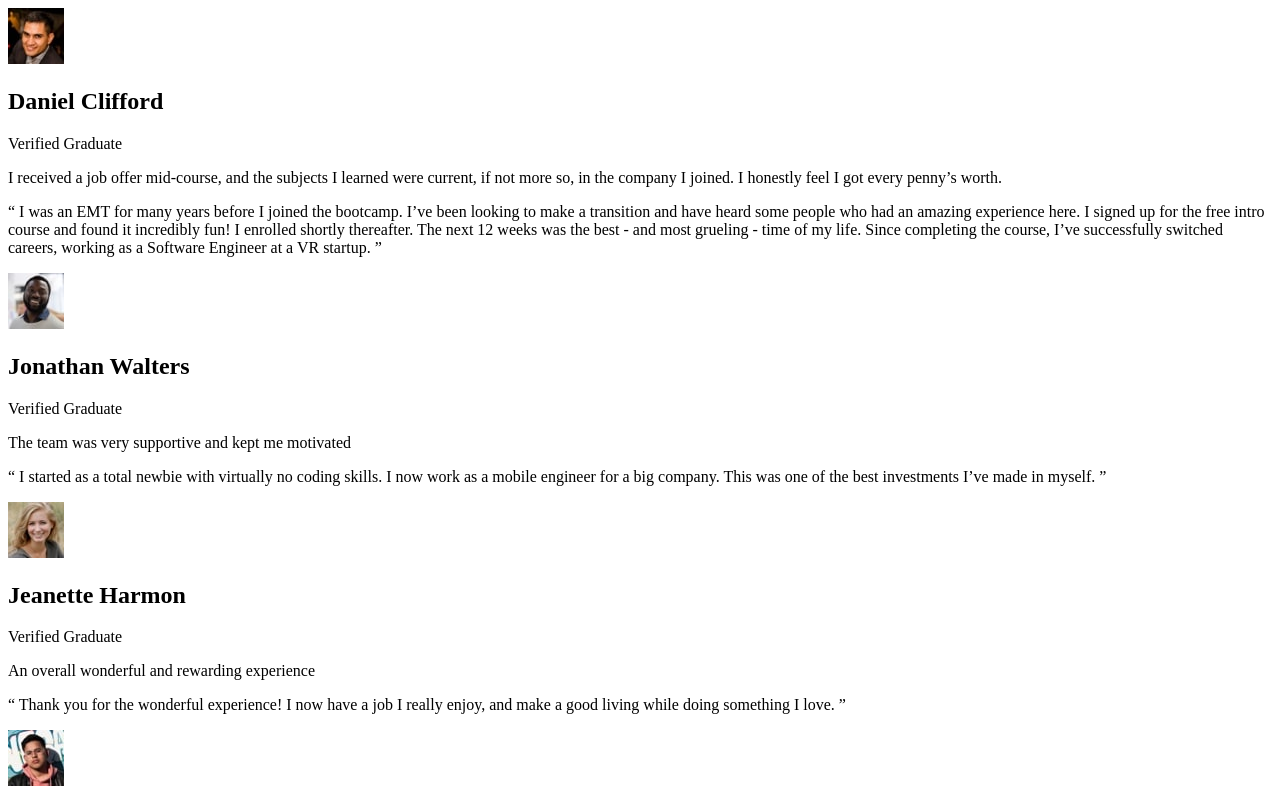
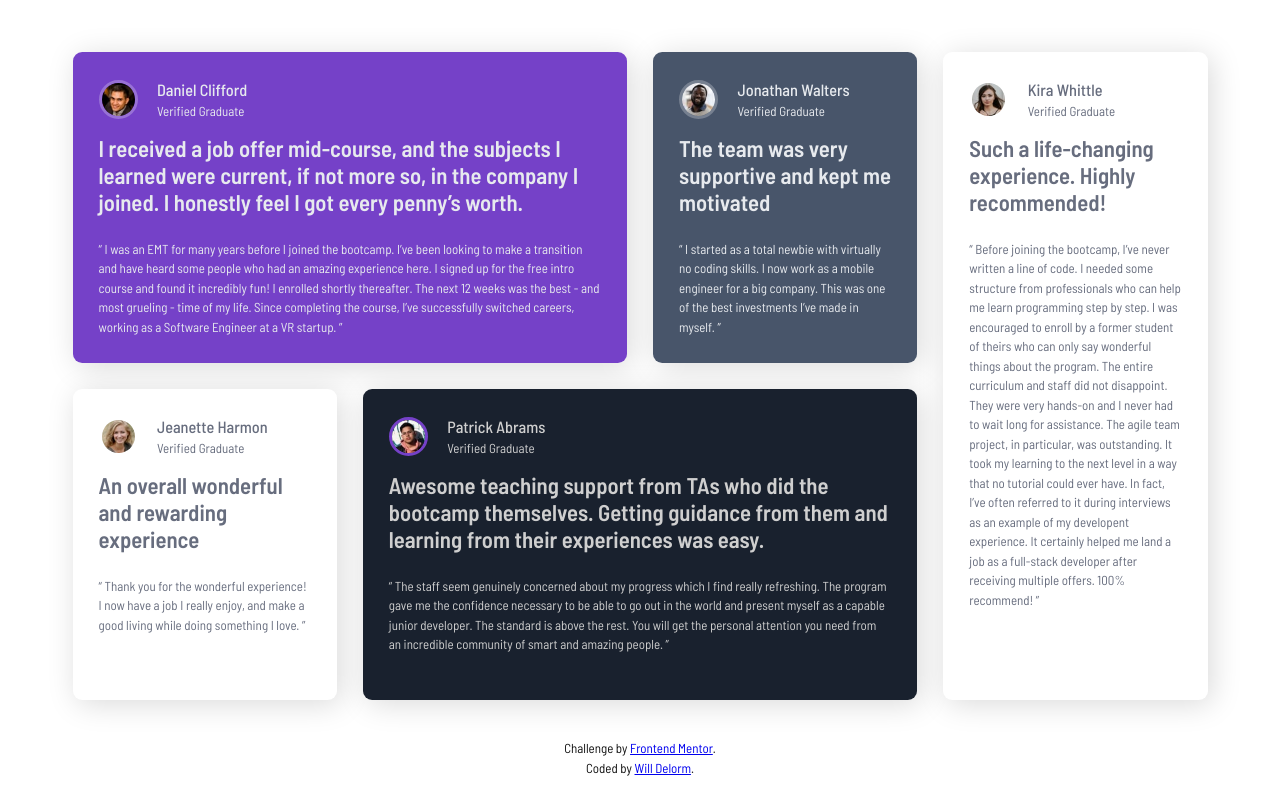
Before and after one commit to willdelorm/testimonials-grid-section, a plain HTML site: page index.html in a window 1280 px wide. Shown: the top 800 px of the page. Drawn offline with Linux system fonts and the light colour scheme.

Commit message:
complete project

```diff
--- a/index.html
+++ b/index.html
@@ -1,95 +1,92 @@
 <!DOCTYPE html>
 <html lang="en">
+
 <head>
   <meta charset="UTF-8">
-  <meta name="viewport" content="width=device-width, initial-scale=1.0"> <!-- displays site properly based on user's device -->
+  <meta name="viewport" content="width=device-width, initial-scale=1.0">
+  <title>Frontend Mentor | Testimonial Grid Section</title>
+  <link rel="icon" type="image/png" sizes="32x32" href="./images/favicon-32x32.png">
+  <link rel="stylesheet" href="style.css">
+</head>
 
-  <link rel="icon" type="image/png" sizes="32x32" href="./images/favicon-32x32.png">
-
-  <title>Frontend Mentor | [Challenge Name Here]</title>
-
-  <!-- Feel free to remove these styles or customise in your own stylesheet 👍 -->
-  <style>
-    .attribution { font-size: 11px; text-align: center; }
-    .attribution a { color: hsl(228, 45%, 44%); }
-  </style>
-</head>
 <body>
-  <article class="card">
+  <main class="container">
+    <article class="card bg-purple">
       <header class="card-header">
         <img src="./images/image-daniel.jpg" alt="author photo" class="card-img">
         <div>
           <h2 class="card-author">Daniel Clifford</h2>
-        <p class="card-title">Verified Graduate</p>
+          <p>Verified Graduate</p>
         </div>
       </header>
       <main class="card-main">
-      <p class="card-highlight">I received a job offer mid-course, and the subjects I learned were current, if not more so,
-  in the company I joined. I honestly feel I got every penny’s worth.</p>
-      <p class="card-quote">“ I was an EMT for many years before I joined the bootcamp. I’ve been looking to make a
+        <p class="card-highlight">I received a job offer mid-course, and the subjects I learned were current, if not
+          more so, in the company I joined. I honestly feel I got every penny’s worth.</p>
+        <p>“ I was an EMT for many years before I joined the bootcamp. I’ve been looking to make a
           transition and have heard some people who had an amazing experience here. I signed up
           for the free intro course and found it incredibly fun! I enrolled shortly thereafter.
           The next 12 weeks was the best - and most grueling - time of my life. Since completing
           the course, I’ve successfully switched careers, working as a Software Engineer at a VR startup. ”</p>
       </main>
     </article>
-  <article class="card">
+    <article class="card bg-grey-500">
       <header class="card-header">
         <img src="./images/image-jonathan.jpg" alt="author photo" class="card-img">
         <div>
           <h2 class="card-author">Jonathan Walters</h2>
-        <p class="card-title">Verified Graduate</p>
+          <p>Verified Graduate</p>
         </div>
       </header>
       <main class="card-main">
         <p class="card-highlight">The team was very supportive and kept me motivated</p>
-      <p class="card-quote">“ I started as a total newbie with virtually no coding skills. I now work as a mobile engineer
-  for a big company. This was one of the best investments I’ve made in myself. ”</p>
+        <p>“ I started as a total newbie with virtually no coding skills. I now work as a mobile
+          engineer for a big company. This was one of the best investments I’ve made in myself. ”</p>
       </main>
     </article>
-  <article class="card">
+    <article class="card bg-white">
       <header class="card-header">
         <img src="./images/image-jeanette.jpg" alt="author photo" class="card-img">
         <div>
           <h2 class="card-author">Jeanette Harmon</h2>
-        <p class="card-title">Verified Graduate</p>
+          <p>Verified Graduate</p>
         </div>
       </header>
       <main class="card-main">
         <p class="card-highlight">An overall wonderful and rewarding experience</p>
-      <p class="card-quote">“ Thank you for the wonderful experience! I now have a job I really enjoy, and make a good living
-  while doing something I love. ”</p>
+        <p>“ Thank you for the wonderful experience! I now have a job I really enjoy, and make a good
+          living while doing something I love. ”</p>
       </main>
     </article>
-  <article class="card">
+    <article class="card bg-dark-blue">
       <header class="card-header">
-      <img src="./images/image-patrick.jpg" alt="author photo" class="card-img">
+        <img src="./images/image-patrick.jpg" alt="author photo" class="card-img border-purple">
         <div>
           <h2 class="card-author">Patrick Abrams</h2>
-        <p class="card-title">Verified Graduate</p>
+          <p>Verified Graduate</p>
         </div>
       </header>
       <main class="card-main">
-      <p class="card-highlight">Awesome teaching support from TAs who did the bootcamp themselves. Getting guidance from them and
+        <p class="card-highlight">Awesome teaching support from TAs who did the bootcamp themselves. Getting guidance
+          from them and
           learning from their experiences was easy.</p>
-      <p class="card-quote">“ The staff seem genuinely concerned about my progress which I find really refreshing. The program
-  gave me the confidence necessary to be able to go out in the world and present myself as a capable
+        <p>“ The staff seem genuinely concerned about my progress which I find really refreshing. The
+          program gave me the confidence necessary to be able to go out in the world and present myself as a capable
           junior developer. The standard is above the rest. You will get the personal attention you need from
           an incredible community of smart and amazing people. ”</p>
       </main>
     </article>
-  <article class="card">
+    <article class="card bg-white">
       <header class="card-header">
         <img src="./images/image-kira.jpg" alt="author photo" class="card-img">
         <div>
           <h2 class="card-author">Kira Whittle</h2>
-        <p class="card-title">Verified Graduate</p>
+          <p>Verified Graduate</p>
         </div>
       </header>
       <main class="card-main">
         <p class="card-highlight">Such a life-changing experience. Highly recommended!</p>
-      <p class="card-quote">“ Before joining the bootcamp, I’ve never written a line of code. I needed some structure from
-  professionals who can help me learn programming step by step. I was encouraged to enroll by a former
+        <p>“ Before joining the bootcamp, I’ve never written a line of code. I needed some structure
+          from professionals who can help me learn programming step by step. I was encouraged to enroll by a former
           student of theirs who can only say wonderful things about the program. The entire curriculum and staff
           did not disappoint. They were very hands-on and I never had to wait long for assistance. The agile team
           project, in particular, was outstanding. It took my learning to the next level in a way that no tutorial
@@ -98,44 +95,12 @@
           100% recommend! ”</p>
       </main>
     </article>
+  </main>
 
+  <footer class="attribution">
+    <p>Challenge by <a href="https://www.frontendmentor.io?ref=challenge">Frontend Mentor</a>.</p>
+    <p>Coded by <a href="https://willdelorm.com">Will Delorm</a>.</p>
+  </footer>
+</body>
 
-
-
-
-
-
-
-
-
-
-
-
-
-
-
-
-
-
-
-
-
-
-
-
-
-
-
-
-
-
-
-
-
-
-  <div class="attribution">
-    Challenge by <a href="https://www.frontendmentor.io?ref=challenge" target="_blank">Frontend Mentor</a>.
-    Coded by <a href="#">Your Name Here</a>.
-  </div>
-</body>
 </html>
--- a/input.scss
+++ b/input.scss
@@ -1,7 +1,5 @@
 // Font Data
-@import url('https://fonts.googleapis.com/css2?family=Barlow+Semi+Condensed:wght@400;500;600&display=swap');
-
-$font-size: 13px;
+@import url("https://fonts.googleapis.com/css2?family=Barlow+Semi+Condensed:wght@400;500;600&display=swap");
 
 // Color Variables
 $color-purple-50: hsl(260, 100%, 95%);
@@ -15,3 +13,146 @@ $color-grey-400: hsl(224, 10%, 45%);
 $color-grey-500: hsl(217, 19%, 35%);
 $color-dark-blue: hsl(219, 29%, 14%);
 $color-black: hsl(0, 0%, 7%);
+
+$font-normal: 400;
+$font-medium: 500;
+$font-bold: 600;
+
+* {
+  box-sizing: border-box;
+  padding: 0;
+  margin: 0;
+}
+
+body {
+  width: 100vw;
+  max-width: 1200px;
+  min-height: 100vh;
+  padding: 4em 2.5em 2em;
+  margin: auto;
+
+  font-family: "Barlow Semi Condensed", sans-serif;
+  font-size: 13px;
+  font-weight: $font-normal;
+  font-style: normal;
+  line-height: 1.5;
+
+  background-color: $color-white;
+  color: $color-black;
+}
+
+.container {
+  width: 100%;
+  height: fit-content;
+  margin-bottom: 3em;
+
+  display: flex;
+  flex-direction: column;
+  justify-content: flex-start;
+  align-items: stretch;
+  gap: 2em;
+}
+
+.card {
+  width: 100%;
+  padding: 2em;
+  border-radius: 0.7em;
+  box-shadow: rgba(0, 0, 0, 0.15) 3.95px 3.95px 30px;
+
+  .card-header {
+    display: flex;
+    justify-content: flex-start;
+    align-items: center;
+    gap: 1.5em;
+
+    margin-bottom: 1em;
+
+    .card-img {
+      height: 3em;
+      width: auto;
+      border: 3px solid rgba(255 255 255 / 0.25);
+      border-radius: 50%;
+    }
+
+    .border-purple {
+      border-color: $color-purple-500;
+    }
+
+    .card-author {
+      font-size: 1.25em;
+      font-weight: $font-medium;
+    }
+  }
+
+  .card-main {
+    .card-highlight {
+      font-size: 1.75em;
+      font-weight: $font-bold;
+      line-height: 1.2;
+      margin-bottom: 1em;
+    }
+  }
+}
+
+.attribution {
+  width: 100%;
+  text-align: center;
+}
+
+.bg-purple {
+  background-color: $color-purple-500;
+  color: $color-grey-100;
+}
+
+.bg-grey-400 {
+  background-color: $color-grey-400;
+  color: $color-grey-100;
+}
+
+.bg-grey-500 {
+  background-color: $color-grey-500;
+  color: $color-grey-100;
+}
+
+.bg-white {
+  background-color: $color-white;
+  color: $color-grey-400;
+}
+
+.bg-dark-blue {
+  background-color: $color-dark-blue;
+  color: $color-grey-200;
+}
+
+@media screen and (min-width: 769px) {
+  .container {
+    display: grid;
+    grid-template-columns: repeat(4, 1fr);
+    grid-template-rows: repeat(2, 1fr);
+
+    .card:nth-child(1) {
+      grid-column: 1 / 3;
+      grid-row: 1;
+    }
+
+    .card:nth-child(2) {
+      grid-column: 3;
+      grid-row: 1;
+    }
+
+    .card:nth-child(3) {
+      grid-column: 1;
+      grid-row: 2;
+    }
+
+    .card:nth-child(4) {
+      grid-column: 2 / 4;
+      grid-row: 2;
+    }
+
+    .card:nth-child(5) {
+      grid-column: 4;
+      grid-row: 1 / 3;
+    }
+  }
+}
```
Also changed, not shown: screenshot.png (added), style.css, 2 other files. Lines whose indentation alone changed are shown as unchanged.
